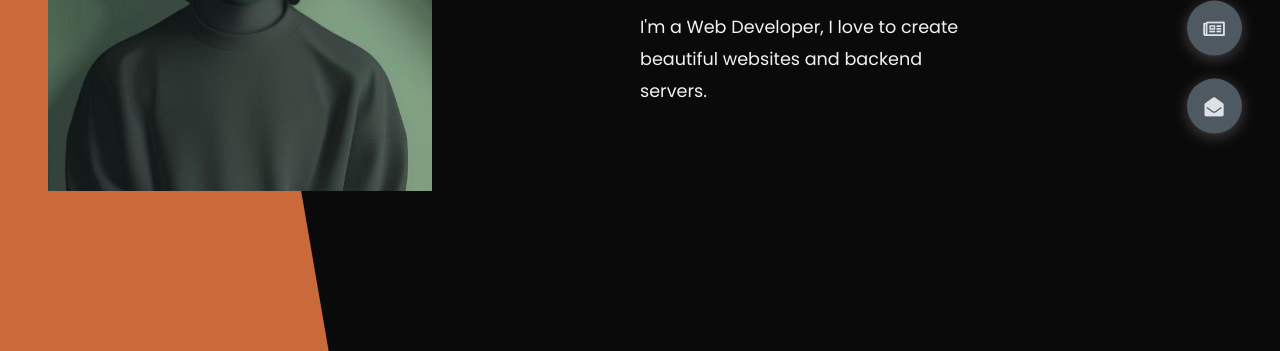
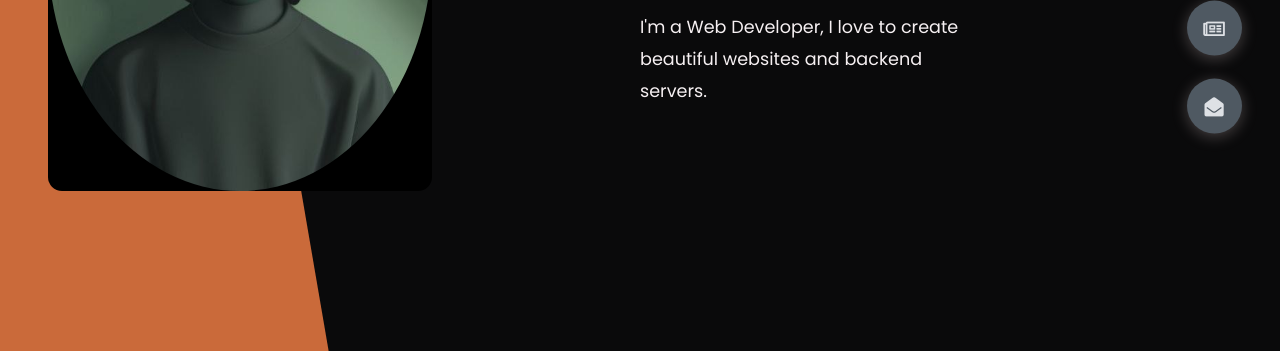
Before and after one commit to Lord-Samuel/My-Web, a plain HTML site: page index.html in a window 1280 px wide. Shown: the part 449-800 px from the top of the page. Drawn offline with Linux system fonts and the light colour scheme.

Commit message:
Update index.html

```diff
--- a/index.html
+++ b/index.html
@@ -20,7 +20,7 @@
             <div class="left-header">
                 <div class="h-shape"></div>
                 <div class="image">
-                    <img src="img/hero.png" alt="">
+                    <img src="img/hero.png" alt="" style='border-radius: 50%;'>
                 </div>
             </div>
             <div class="right-header">
```
